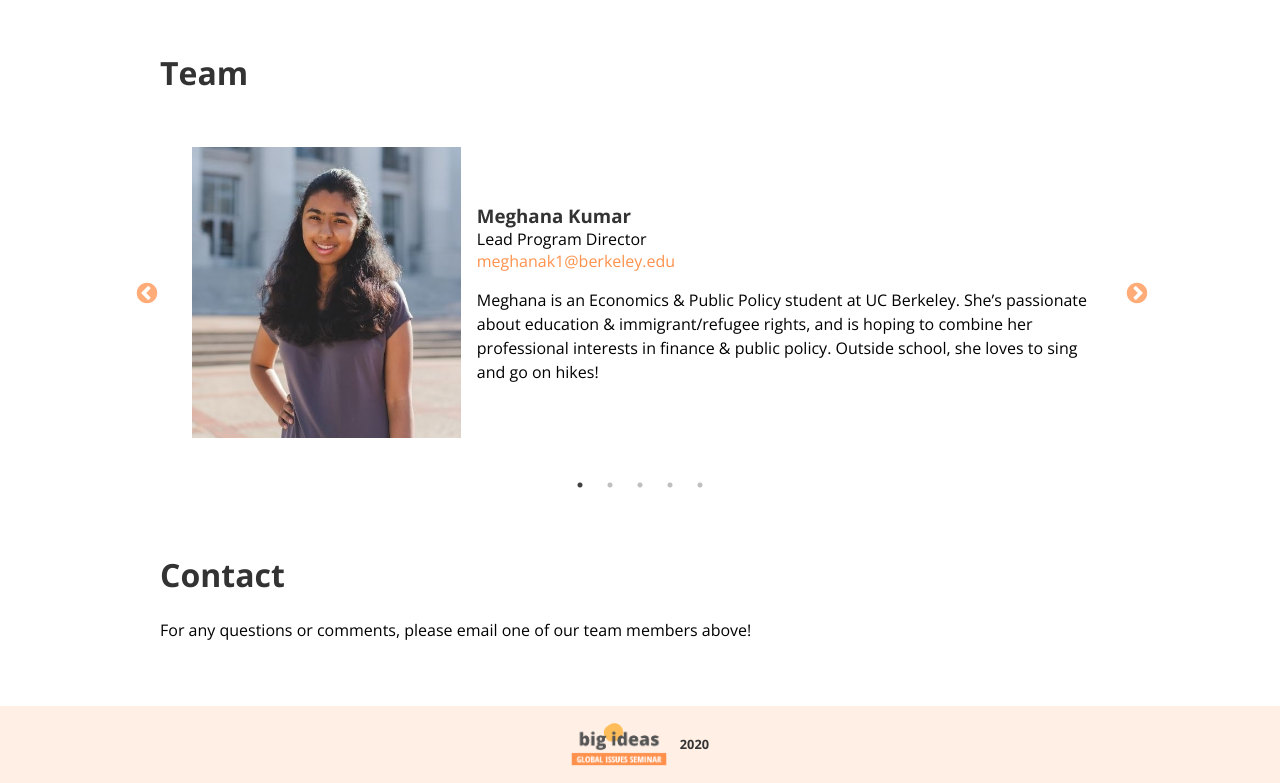
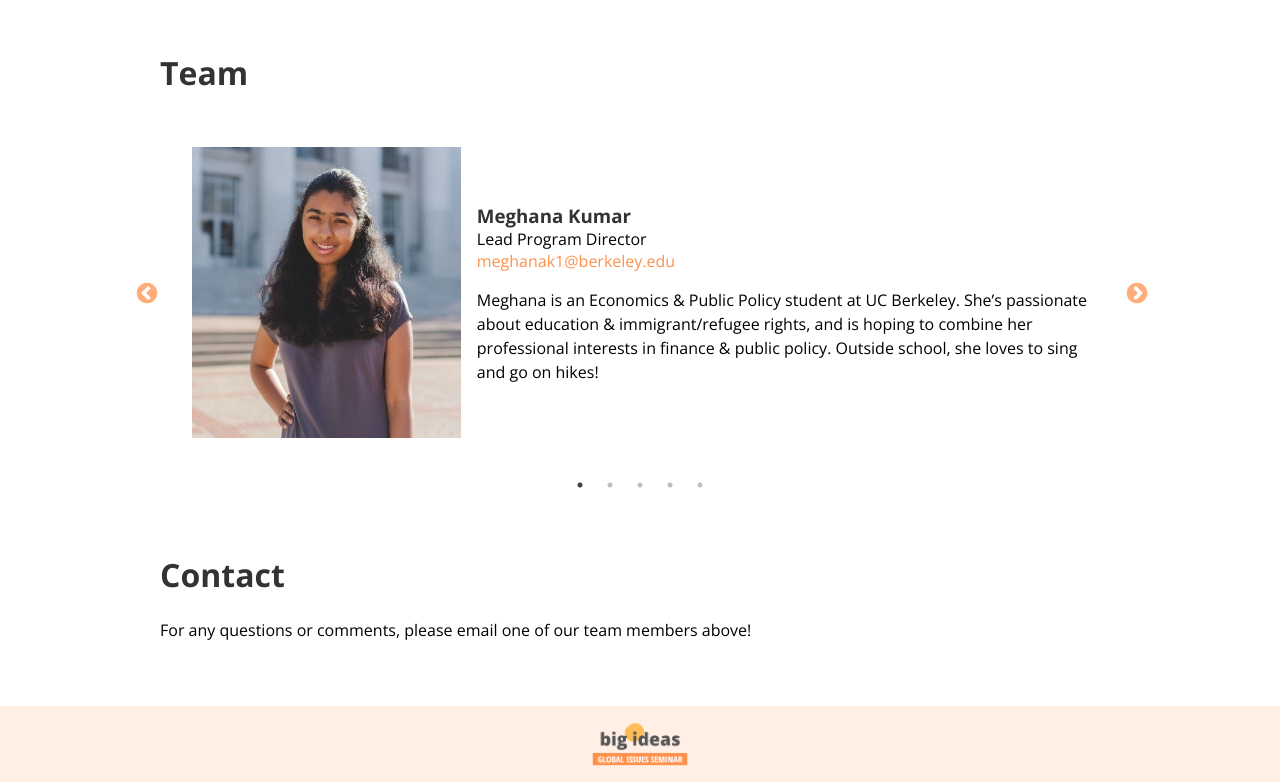
Before and after one commit to bigideasglobalseminar/bigideas.github.io, a plain HTML site: page index.html in a window 1280 px wide. Shown: the part 2707-3490 px from the top of the page. Drawn offline with nearby package versions, Linux system fonts and the light colour scheme.

Commit message:
tiny footer change

```diff
--- a/index.html
+++ b/index.html
@@ -95,7 +95,7 @@
 	<table class="table">
 	  <tr>
 	  	<th>Dates</th>
-	  	<td><p>June 22nd to August 15th</p></td>
+	  	<td><p>June 22nd to August 15th, 2020</p></td>
 	  </tr>
 	  <tr>
 	  	<th>Meeting times</th>
@@ -231,7 +231,6 @@
 
 <footer id="footer">
 	<img src="logos-t/big-ideas-xs.png" alt="Big Ideas logo">
-	<p>2020</p>
 </footer>
 
 <script
--- a/style.css
+++ b/style.css
@@ -172,14 +172,6 @@ nav ul {
 }
 #footer img {
 	width:6rem;
-}
-#footer p {
-	display: inline-block;
-	vertical-align: middle;
-	font-size:0.8em;
-	margin-left:1em;
-	font-weight: bold;
-	color:#333;
 }
 
 .row {
```
